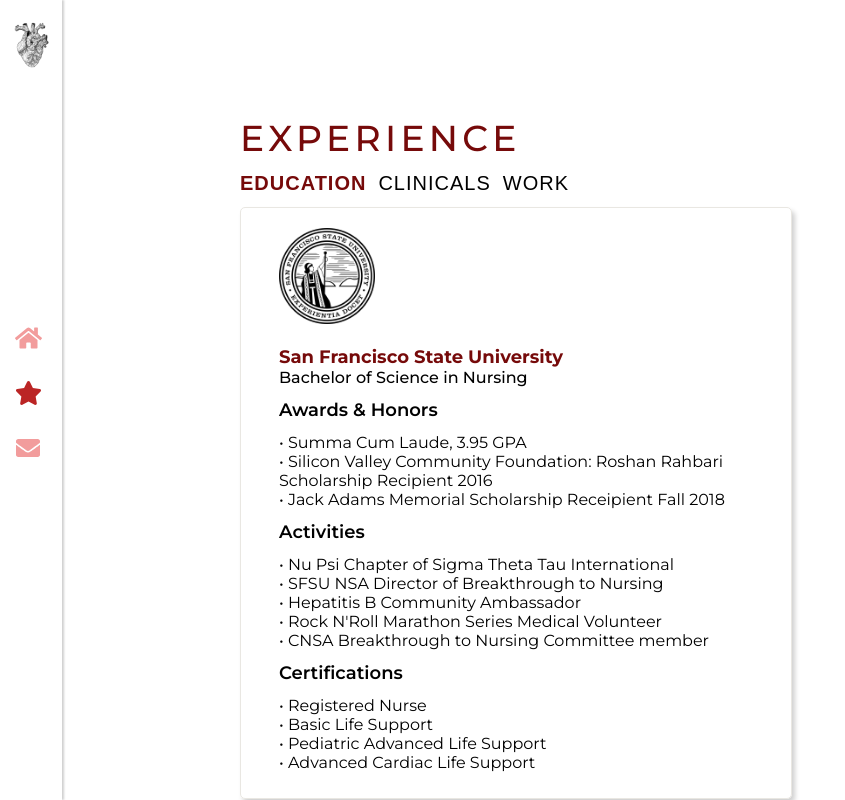
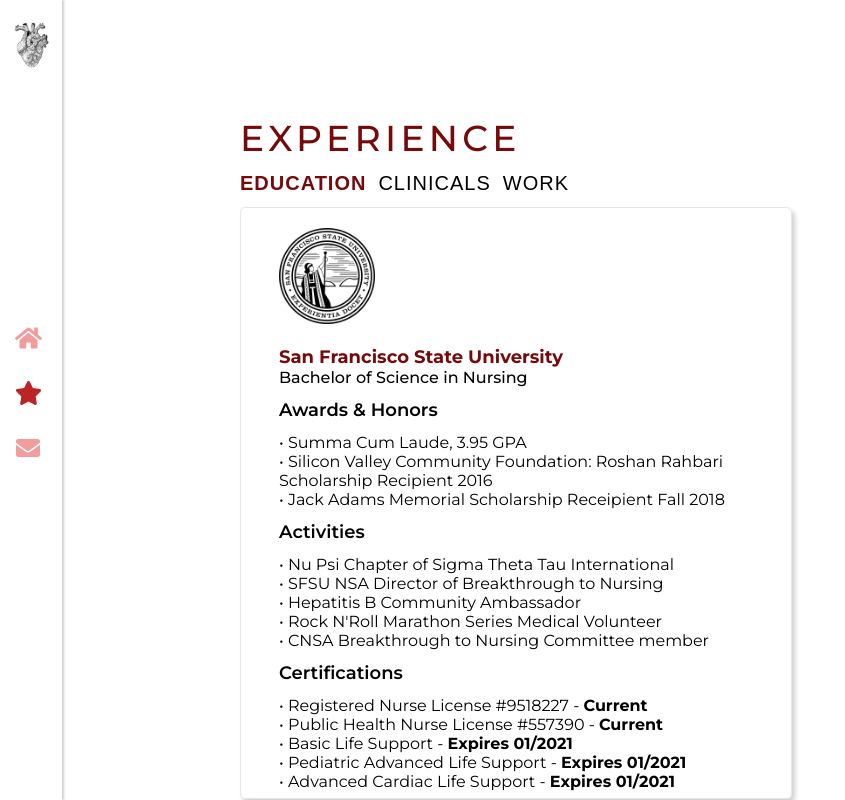
Before and after one commit to OscarLuu/Estelle, a React (Create React App) app: page /experience in a window 1280 px wide. Shown: the whole page, without its empty margins (0-845 px from the left). Built offline with nearby package versions, Linux system fonts and the light colour scheme.

Commit message:
Updated resume, added new licenses

```diff
--- a/src/components/Experience.js
+++ b/src/components/Experience.js
@@ -410,13 +410,20 @@ const Education = () => {
           <p className="text-size-title separate fade-in three">
             Certifications
           </p>
-          <p className="text-size fade-in four">• Registered Nurse </p>
-          <p className="text-size fade-in four">• Basic Life Support</p>
           <p className="text-size fade-in four">
-            • Pediatric Advanced Life Support
+            • Registered Nurse License #9518227 - <strong>Current</strong>
           </p>
           <p className="text-size fade-in four">
-            • Advanced Cardiac Life Support
+            • Public Health Nurse License #557390 - <strong>Current</strong>
+          </p>
+          <p className="text-size fade-in four">
+            • Basic Life Support - <strong>Expires 01/2021</strong>
+          </p>
+          <p className="text-size fade-in four">
+            • Pediatric Advanced Life Support - <strong>Expires 01/2021</strong>
+          </p>
+          <p className="text-size fade-in four">
+            • Advanced Cardiac Life Support - <strong>Expires 01/2021</strong>
           </p>
         </div>
       </div>
--- a/src/components/Home.js
+++ b/src/components/Home.js
@@ -5,7 +5,7 @@ const Home = () => {
     <div className="home">
       <div className="text">
         <p className="name fade-in one">ESTELLE T. JOHNSON</p>
-        <p className="description fade-in two">BSN, RN</p>
+        <p className="description fade-in two">RN, BSN, PHN</p>
         <p className="quote fade-in three">
           Improving the world, one{" "}
           <span className="red fade-in four">patient</span> at a time.
```
